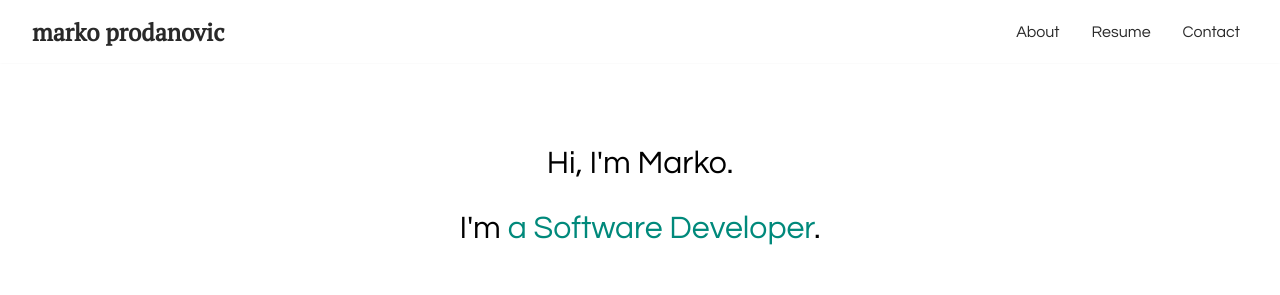
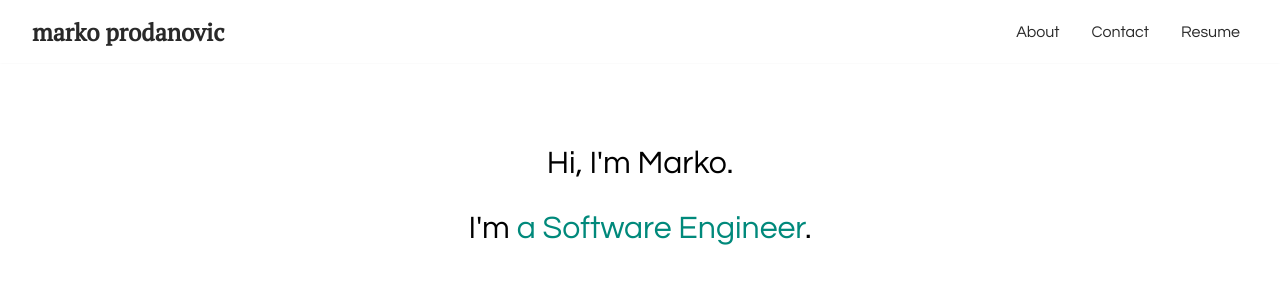
Before and after one commit to markoprodanovic/portfolio-website, a React (Create React App) app: page / in a window 1280 px wide. Shown: the top 295 px of the page. Built offline with nearby package versions, Linux system fonts and the light colour scheme.

Commit message:
Refactored pages to use modern syntax with React Hooks

```diff
--- a/src/components/App/App.js
+++ b/src/components/App/App.js
@@ -1,53 +1,55 @@
 // react and react-router
-import { BrowserRouter as Router, Switch, Route } from "react-router-dom";
-import React, { Component } from 'react';
+import { BrowserRouter as Router, Switch, Route } from 'react-router-dom'
+import React, { Component } from 'react'
 
 // components
-import Nav from '../Nav/Nav';
-import Backdrop from '../Backdrop/Backdrop';
-import SideDrawer from '../SideDrawer/SideDrawer';
+import Nav from '../Nav/Nav'
+import Backdrop from '../Backdrop/Backdrop'
+import SideDrawer from '../SideDrawer/SideDrawer'
 
 // pages
-import Home from '../../pages/Home';
-import About from '../../pages/About';
-import Resume from '../../pages/Resume';
-import Contact from '../../pages/Contact';
-import NotFound from '../../pages/NotFound';
+import Home from '../../pages/Home'
+import About from '../../pages/About'
+import Resume from '../../pages/Resume'
+import Contact from '../../pages/Contact'
+import NotFound from '../../pages/NotFound'
 
 // styles
-import './App.css';
+import './App.css'
 
 class App extends Component {
   state = {
     sideDrawerOpen: false,
     navShadow: false,
-  };
+  }
 
   componentDidMount = () => {
-    window.addEventListener('scroll', this.handleScroll);
-  };
+    window.addEventListener('scroll', this.handleScroll)
+  }
 
   componentWillUnmount = () => {
-    window.removeEventListener('scroll', this.handleScroll);
-  };
+    window.removeEventListener('scroll', this.handleScroll)
+  }
 
   drawerToggleClickHandler = () => {
     this.setState((prevState) => {
-      return { sideDrawerOpen: !prevState.sideDrawerOpen };
-    });
-  };
+      return { sideDrawerOpen: !prevState.sideDrawerOpen }
+    })
+  }
 
   backdropClickHandler = () => {
-    this.setState({ sideDrawerOpen: false });
-  };
+    this.setState({ sideDrawerOpen: false })
+  }
 
   handleScroll = (event) => {
-    let scroll = window.scrollY;
-    (scroll > 3) ? this.setState({ navShadow: true }) : this.setState({ navShadow: false });
+    let scroll = window.scrollY
+    scroll > 3
+      ? this.setState({ navShadow: true })
+      : this.setState({ navShadow: false })
   }
 
   render() {
-    let backdrop;
+    let backdrop
 
     if (this.state.sideDrawerOpen) {
       backdrop = <Backdrop click={this.backdropClickHandler} />
@@ -56,8 +58,14 @@ class App extends Component {
     return (
       <Router>
         <div className="App" onScroll={this.handleScroll}>
-          <Nav drawerClickHandler={this.drawerToggleClickHandler} shadow={this.state.navShadow} />
-          <SideDrawer show={this.state.sideDrawerOpen} click={this.drawerToggleClickHandler} />
+          <Nav
+            drawerClickHandler={this.drawerToggleClickHandler}
+            shadow={this.state.navShadow}
+          />
+          <SideDrawer
+            show={this.state.sideDrawerOpen}
+            click={this.drawerToggleClickHandler}
+          />
           {backdrop}
           <Switch>
             <Route exact path="/">
@@ -66,20 +74,20 @@ class App extends Component {
             <Route path="/about">
               <About />
             </Route>
+            <Route path="/contact">
+              <Contact />
+            </Route>
             <Route path="/resume">
               <Resume />
-            </Route>
-            <Route path="/contact">
-              <Contact />
             </Route>
             <Route path="*">
               <NotFound />
             </Route>
           </Switch>
-        </div >
-      </Router >
-    );
+        </div>
+      </Router>
+    )
   }
 }
 
-export default App;
+export default App
--- a/src/components/Nav/Nav.js
+++ b/src/components/Nav/Nav.js
@@ -1,15 +1,23 @@
-import React from 'react';
-import { Link } from "react-router-dom";
+import React from 'react'
+import { Link } from 'react-router-dom'
 import DrawerToggleButton from '../SideDrawer/DrawerToggleButton'
-import classes from './Nav.module.css';
+import classes from './Nav.module.css'
 
-const nav = props => (
-    <header className={props.shadow ? [classes.toolbar, classes.shadow].join(' ') : classes.toolbar}>
+const nav = (props) => (
+  <header
+    className={
+      props.shadow
+        ? [classes.toolbar, classes.shadow].join(' ')
+        : classes.toolbar
+    }
+  >
     <nav className={classes.navbar}>
       <div className={classes.burger}>
         <DrawerToggleButton click={props.drawerClickHandler} />
       </div>
-            <div className={classes.logo}><Link to="/">marko prodanovic</Link></div>
+      <div className={classes.logo}>
+        <Link to="/">marko prodanovic</Link>
+      </div>
       <div className={classes.spacer} />
       <div className={classes.nav_items}>
         <ul>
@@ -17,15 +25,15 @@ const nav = props => (
             <Link to="/about">About</Link>
           </li>
           <li>
-                        <Link to="/resume">Resume</Link>
+            <Link to="/contact">Contact</Link>
           </li>
           <li>
-                        <Link to="/contact">Contact</Link>
+            <Link to="/resume">Resume</Link>
           </li>
         </ul>
       </div>
-        </nav >
-    </header >
+    </nav>
+  </header>
 )
 
-export default nav;
+export default nav
--- a/src/components/SideDrawer/SideDrawer.js
+++ b/src/components/SideDrawer/SideDrawer.js
@@ -1,24 +1,31 @@
-import React from 'react';
-import { Link } from "react-router-dom";
-import classes from './SideDrawer.module.css';
+import React from 'react'
+import { Link } from 'react-router-dom'
+import classes from './SideDrawer.module.css'
 
-const sideDrawer = props => {
-
+const sideDrawer = (props) => {
   let drawerClasses = [classes.side_drawer]
   if (props.show) {
-        drawerClasses = [classes.side_drawer, classes.open];
+    drawerClasses = [classes.side_drawer, classes.open]
   }
 
   return (
     <nav className={drawerClasses.join(' ')}>
       <ul>
-                <li onClick={props.click}><Link to="/">Home</Link></li>
-                <li onClick={props.click}><Link to="/about">About</Link></li>
-                <li onClick={props.click}><Link to="/resume">Resume</Link></li>
-                <li onClick={props.click}><Link to="/contact">Contact</Link></li>
+        <li onClick={props.click}>
+          <Link to="/">Home</Link>
+        </li>
+        <li onClick={props.click}>
+          <Link to="/about">About</Link>
+        </li>
+        <li onClick={props.click}>
+          <Link to="/contact">Contact</Link>
+        </li>
+        <li onClick={props.click}>
+          <Link to="/resume">Resume</Link>
+        </li>
       </ul>
-        </nav >
-    );
-};
+    </nav>
+  )
+}
 
-export default sideDrawer;
+export default sideDrawer
--- a/src/pages/About.js
+++ b/src/pages/About.js
@@ -1,12 +1,12 @@
-import React from 'react';
-import classes from './pages.module.css';
-import Footer from '../components/Footer/Footer';
+import React from 'react'
+import styles from './pages.module.css'
+import Footer from '../components/Footer/Footer'
 
-const about = props => (
-    <div className={classes.page}>
-        <h2> About Page</h2>
-        <Footer />
-    </div>
-);
+const about = () => (
+  <div className={styles.page}>
+    <h2> About Page</h2>
+    <Footer />
+  </div>
+)
 
-export default about;
+export default about
--- a/src/pages/Contact.js
+++ b/src/pages/Contact.js
@@ -1,11 +1,11 @@
-import React from 'react';
-import Links from '../components/Links/Links';
-import classes from './pages.module.css';
+import React from 'react'
+import styles from './pages.module.css'
+import Links from '../components/Links/Links'
 
-const contact = props => (
-    <div className={[classes.page, classes.static].join(' ')}>
-        <Links />
-    </div>
-);
+const contact = () => (
+  <div className={[styles.page, styles.static].join(' ')}>
+    <Links />
+  </div>
+)
 
-export default contact;
+export default contact
--- a/src/pages/Home.js
+++ b/src/pages/Home.js
@@ -1,43 +1,60 @@
-import React, { Component } from 'react';
+import React, { useState, useEffect } from 'react'
 
-import Footer from '../components/Footer/Footer';
-import Feature from '../components/Feature/Feature';
-import Projects from '../components/Projects/Projects';
+import Footer from '../components/Footer/Footer'
+import Feature from '../components/Feature/Feature'
+import Projects from '../components/Projects/Projects'
 
-class Home extends Component {
-    state = {
-        currentHat: 'a Software Developer',
-        hats: [
-            'a filmmaker',
+const Home = () => {
+  const [currentDescription, setcurrentDescription] = useState(
+    'a Software Engineer'
+  )
+  const [descriptions, setDescriptions] = useState([
+    'a hobbiest filmmaker',
+    'a dabbling designer',
     'a mediocre music producer',
     'Serbian-Canadian',
+    'a UBC grad (Media Studies & Computer Science)',
     'addicted to Nutella',
-            'coding at 3am currently'
-        ]
+    'coding at 3am currently',
+  ])
+  const [recentlyUsedDescriptions, setRecentlyUsedDescriptions] = useState([
+    'a Software Engineer',
+  ])
+
+  useEffect(() => {
+    // if descriptions is empty replace with recentlyUsedDescriptions
+    if (descriptions.length <= 0) {
+      setDescriptions(recentlyUsedDescriptions)
+      setRecentlyUsedDescriptions([])
+    }
+  }, [descriptions, recentlyUsedDescriptions])
+
+  const featureClickHandler = (event) => {
+    let newDescription
+    let randomIndex
+
+    do {
+      randomIndex = Math.floor(Math.random() * descriptions.length)
+      newDescription = descriptions[randomIndex]
+    } while (newDescription === currentDescription)
+
+    // remove the new description from descriptions list
+    setDescriptions(descriptions.filter((d) => d !== newDescription))
+
+    // add the chosen description to recentlyUsedDescriptions
+    setRecentlyUsedDescriptions([...recentlyUsedDescriptions, newDescription])
+
+    // set description
+    setcurrentDescription(newDescription)
   }
 
-    featureClickHandler = (event) => {
-
-        let newHat;
-        do {
-            newHat = this.state.hats[Math.floor(Math.random() * this.state.hats.length)];
-        }
-        while (newHat === this.state.currentHat);
-
-        this.setState({
-            currentHat: newHat
-        });
-    }
-
-    render() {
   return (
     <div>
-                <Feature hat={this.state.currentHat} click={this.featureClickHandler} />
+      <Feature hat={currentDescription} click={featureClickHandler} />
       <Projects />
       <Footer />
     </div>
-        );
+  )
 }
-};
 
-export default Home;
+export default Home
--- a/src/pages/NotFound.js
+++ b/src/pages/NotFound.js
@@ -1,11 +1,11 @@
-import React from 'react';
+import React from 'react'
+import styles from './pages.module.css'
 import Error from '../components/Error/Error'
-import classes from './pages.module.css';
 
-const notFound = props => (
-    <div className={[classes.page, classes.static].join(' ')}>
-        <Error />
-    </div >
-);
+const notFound = () => (
+  <div className={[styles.page, styles.static].join(' ')}>
+    <Error />
+  </div>
+)
 
-export default notFound;
+export default notFound
--- a/src/pages/Resume.js
+++ b/src/pages/Resume.js
@@ -1,12 +1,12 @@
-import React from 'react';
-import classes from './pages.module.css';
-import Footer from '../components/Footer/Footer';
+import React from 'react'
+import styles from './pages.module.css'
+import Footer from '../components/Footer/Footer'
 
-const resume = props => (
-    <div className={classes.page}>
-        <h2>Resume Page</h2>
-        <Footer />
-    </div>
-);
+const resume = () => (
+  <div className={styles.page}>
+    <h2>Resume Page</h2>
+    <Footer />
+  </div>
+)
 
-export default resume;
+export default resume
```
Lines whose indentation alone changed are shown as unchanged.
